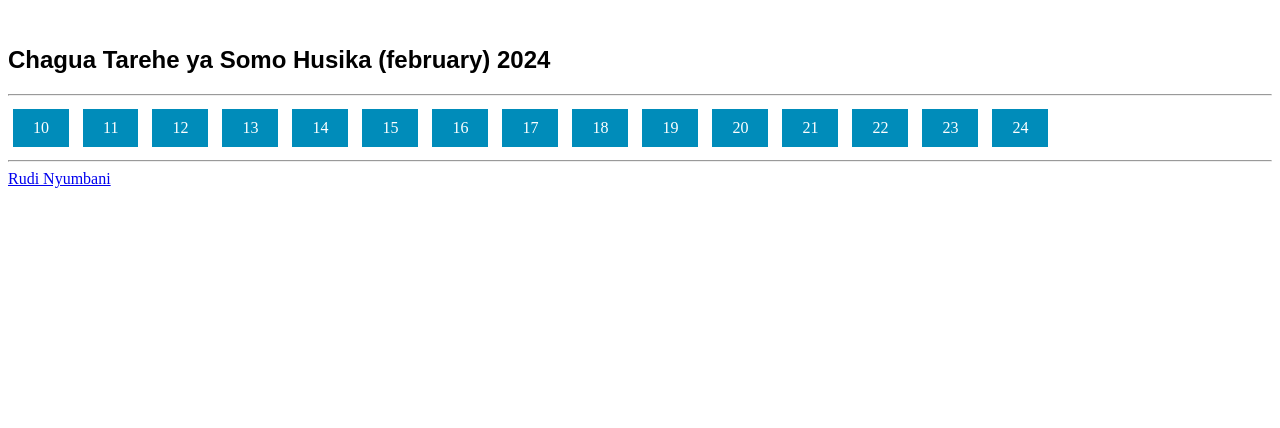
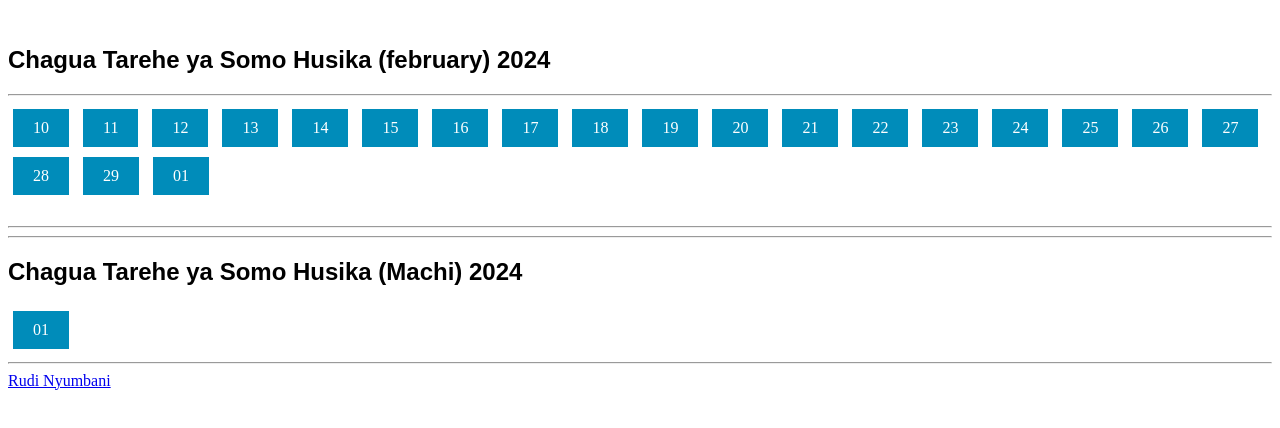
Before and after one commit to Kesha-lesson/Lesson, a plain HTML site: page month.html in a window 1280 px wide. Drawn offline with Linux system fonts and the light colour scheme.

Commit message:
Update month.html

```diff
--- a/month.html
+++ b/month.html
@@ -61,7 +61,16 @@
   <a href="feb23.html" class="button">23</a>
 
   <a href="feb24.html" class="button">24</a>
-
+  <a href="feb25.html" class="button">25</a>
+  <a href="feb26.html" class="button">26</a>
+  <a href="feb27.html" class="button">27</a>
+  <a href="feb28.html" class="button">28</a>
+  <a href="feb29.html" class="button">29</a>
+  <a href="feb24.html" class="button">01</a>
+  <br><br>
+  <hr><hr>
+<h2>Chagua Tarehe ya Somo Husika (Machi) 2024</h2>
+  <a href="machi1.html" class="button">01</a>
   <BR>
     <hr>
 <A href="index.html">Rudi Nyumbani</A>
```
